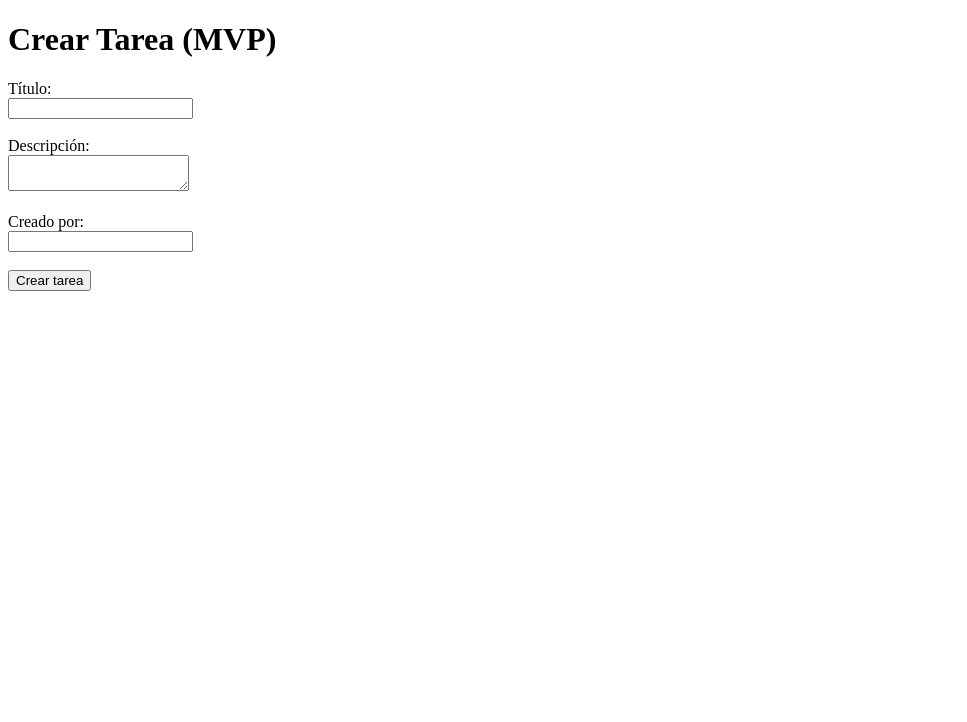
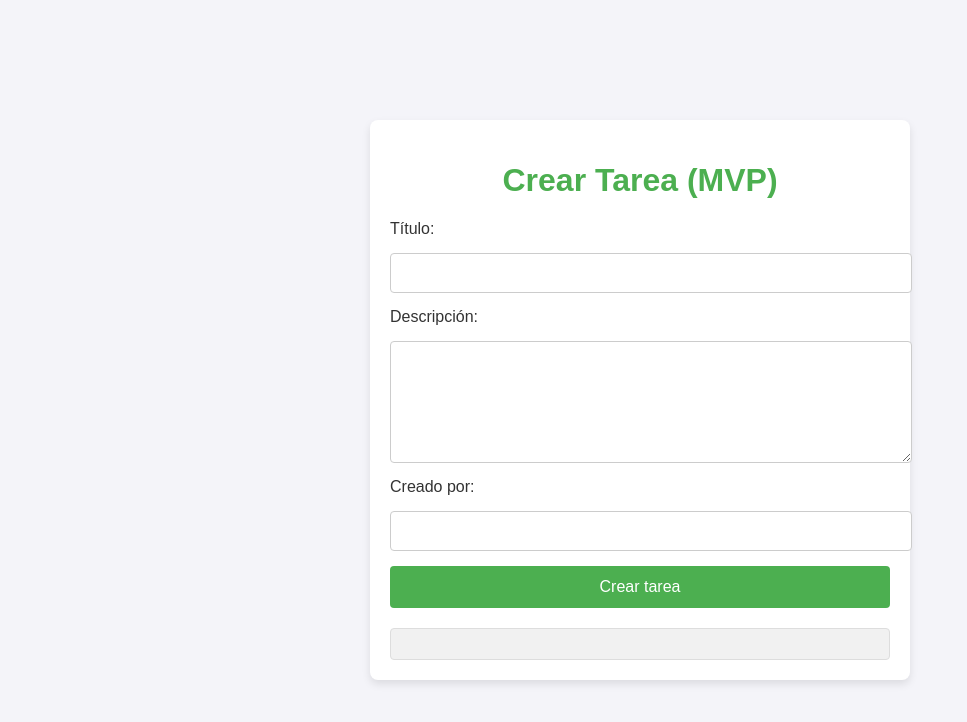
Before and after one commit to IaC-LMS/IaC-Learning-Management-System, a plain HTML site: page frontend/index.html in a window 1280 px wide. Shown: the whole page, without its empty margins (0-967 px from the left). Drawn offline with Linux system fonts and the light colour scheme.

Commit message:
fix: Modificando el aspecto

```diff
--- a/frontend/index.html
+++ b/frontend/index.html
@@ -1,19 +1,103 @@
 <!doctype html>
-<html>
+<html lang="es">
 <head>
   <meta charset="utf-8">
+  <meta name="viewport" content="width=device-width, initial-scale=1.0">
   <title>Crear Tarea - MVP LMS</title>
+  <style>
+    body {
+      font-family: Arial, sans-serif;
+      background-color: #f4f4f9;
+      margin: 0;
+      padding: 0;
+      display: flex;
+      justify-content: center;
+      align-items: center;
+      height: 100vh;
+    }
+
+    .container {
+      background-color: #fff;
+      padding: 20px;
+      border-radius: 8px;
+      box-shadow: 0 4px 8px rgba(0, 0, 0, 0.1);
+      width: 100%;
+      max-width: 500px;
+    }
+
+    h1 {
+      text-align: center;
+      color: #4CAF50;
+    }
+
+    form {
+      display: flex;
+      flex-direction: column;
+      gap: 15px;
+    }
+
+    label {
+      font-size: 16px;
+      color: #333;
+    }
+
+    input, textarea {
+      padding: 10px;
+      font-size: 16px;
+      border: 1px solid #ccc;
+      border-radius: 4px;
+      width: 100%;
+    }
+
+    textarea {
+      height: 100px;
+      resize: vertical;
+    }
+
+    button {
+      background-color: #4CAF50;
+      color: white;
+      border: none;
+      padding: 12px 20px;
+      font-size: 16px;
+      cursor: pointer;
+      border-radius: 4px;
+      transition: background-color 0.3s ease;
+    }
+
+    button:hover {
+      background-color: #45a049;
+    }
+
+    #result {
+      margin-top: 20px;
+      padding: 15px;
+      background-color: #f1f1f1;
+      border: 1px solid #ddd;
+      border-radius: 4px;
+      font-family: monospace;
+      white-space: pre-wrap;
+    }
+  </style>
 </head>
 <body>
-  <h1>Crear Tarea (MVP)</h1>
-  <form id="taskForm">
-    <label>Título:<br><input id="title" required></label><br><br>
-    <label>Descripción:<br><textarea id="description"></textarea></label><br><br>
-    <label>Creado por:<br><input id="createdBy" required></label><br><br>
-    <button type="submit">Crear tarea</button>
-  </form>
+  <div class="container">
+    <h1>Crear Tarea (MVP)</h1>
+    <form id="taskForm">
+      <label for="title">Título:</label>
+      <input id="title" type="text" required>
 
-  <div id="result"></div>
+      <label for="description">Descripción:</label>
+      <textarea id="description"></textarea>
+
+      <label for="createdBy">Creado por:</label>
+      <input id="createdBy" type="text" required>
+
+      <button type="submit">Crear tarea</button>
+    </form>
+
+    <div id="result"></div>
+  </div>
 
   <script>
     document.getElementById('taskForm').addEventListener('submit', async (e) => {
@@ -30,9 +114,9 @@
           body: JSON.stringify(payload)
         });
         const data = await resp.json();
-        document.getElementById('result').innerText = JSON.stringify(data);
+        document.getElementById('result').innerText = JSON.stringify(data, null, 2);
       } catch (err) {
-        document.getElementById('result').innerText = 'Error: '+err;
+        document.getElementById('result').innerText = 'Error: ' + err;
       }
     });
   </script>
```
